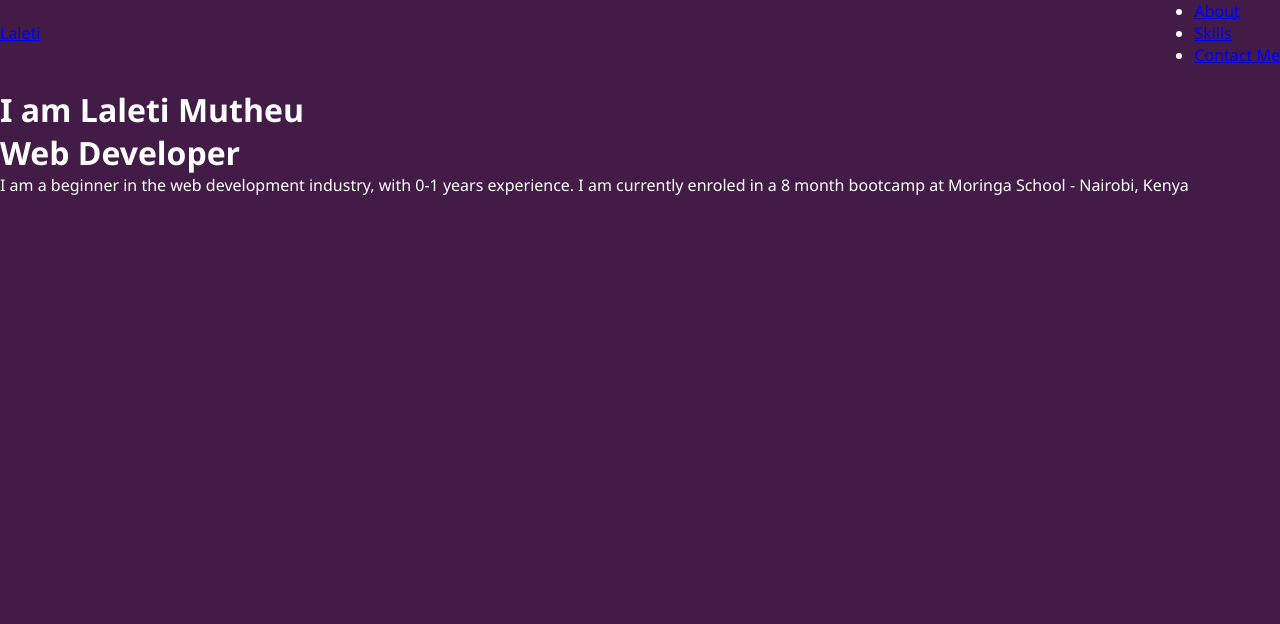
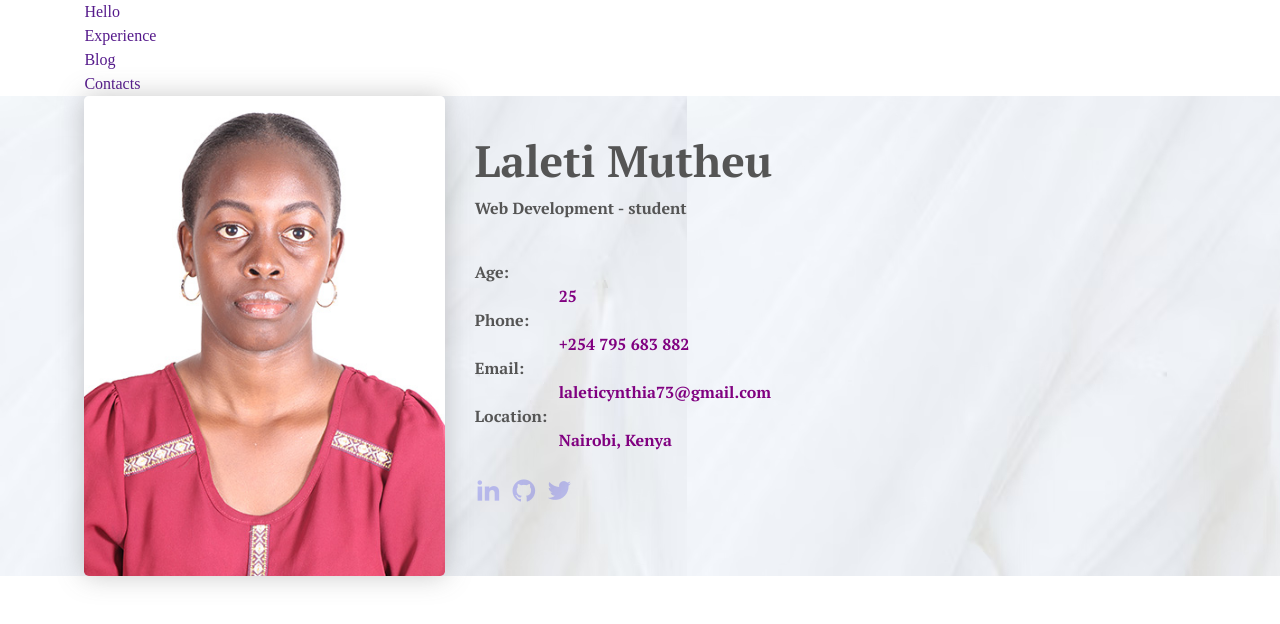
Before and after one commit to CynthiaLM/Portfolio, a plain HTML site: page index.html in a window 1280 px wide. Drawn offline with nearby package versions, Linux system fonts and the light colour scheme.

Commit message:
restructuring

```diff
--- a/index.css
+++ b/index.css
@@ -1,19 +1,136 @@
+@import url('https://fonts.googleapis.com/css2?family=PT+Serif:wght@700&display=swap');
+:root{
+    --header-height: 3.5 rem;
+    --primary-color: #4a4a4a;
+    --primary-color-alt: #575757;
+    --linear-gradient: linear-gradient(54 deg, rgba(45,45,45,0.95) 34%, rgba(45,45,45,0.95));
+    --title-color: #4a4a4a;
+    --text-color: #555;
+    --text-color-alt: #999;
+    --bg-color: #fff;
+    --bg-color-alt: #e9ecef;
+    --border-color: #f1f1f1;
+    /*font*/
+    --PT-font: 'PT Serif', serif;
+    --fs-h1: 2.75rem;
+    --fs-h2: 2.25rem;
+    --fs-lg: 1.125rem;
+    --fs-base: 1rem;
+    --fs-sm: 0.875rem;
+    --fs-xs: 0.75rem;
+    --medium: 500;
+    --semibold: 600;
+    --bold: 700;
+}
+
 *{
     margin: 0;
     padding: 0;
-    font-family: 'Segoe UI', Tahoma, Geneva, Verdana, sans-serif;
+    box-sizing: border-box;
 }
-.header{
-    min-height: 100vh;
-    width: 100%;
-    background: #421c46;
-    color: white;
-    position: relative;
+html{
+    scroll-behavior: smooth;
 }
-nav{
-    display: flex;
-    justify-content: space-between;
-    align-items: center;
-    position: relative;
-    z-index: 1;
+body
+button
+input
+textarea{
+    font-family: var(--PT-font);
+    font-size: var(--fs-base);
 }
+body{
+    background-color: var(--bg-color);
+    color: var(--text-color);
+    line-height: 1.5em;
+}
+h1,
+h2,
+h3{
+    font-family: var(--PT-font);
+    font-weight: var(--bold);
+}
+ul{
+    list-style: none;
+}
+a{
+    text-decoration: none;
+}
+button{
+    cursor: pointer;
+    background: none;
+    border: none;
+    outline: none;
+}
+img{
+    max-width: 100%;
+    height: auto;
+}
+textarea,
+input{
+    background: none;
+    border: none;
+    outline: none;
+}
+.home{
+    background: url(./photos/background\ 1.avif);
+}
+.container{
+    max-width: 1140px;
+    margin: 0 auto;
+    padding-left: 0.9rem;
+    padding-right: 0.9rem;
+}
+.grid{
+    display: grid;
+}
+.home__container{
+    grid-template-columns: 4fr 8fr;
+    column-gap: 1.875rem;
+}
+.home__data{
+    z-index: 10;
+}
+.home__img{
+    width:500px;
+    height: 480px;
+    object-fit: cover;
+    border-radius: 0.3rem;
+    box-shadow: 0 0 27px rgb(96 96 96 /34%);
+}
+.home__name,
+.home__about,
+.home__list,
+.home__social-media{
+    color: #555;
+    font-family: var(--PT-font);
+}
+.home__name{
+    font-size: var(--fs-h1);
+    line-height: 1.14em;
+    margin:0.9em 0 0.23em;
+}
+.home__about{
+    margin-bottom: 2.5em;
+}
+.hme__list dt{
+    float: left;
+    font-weight: var(--bold);
+    opacity: 0.4;
+}
+.home__list dd{
+    padding-left: 5.25em;
+    color: purple;
+}
+.home__social-media{
+    margin: 1.25rem 0 2.2rem;
+}
+.home__social-link{
+    font-size: 1.7rem;
+    line-height: 1.36em;
+    margin-right: 0.25rem;
+    opacity: 0.2;
+}
+.home__social-link:hover{
+    opacity: 0.9;
+    color: blueviolet;
+}
--- a/index.html
+++ b/index.html
@@ -3,54 +3,58 @@
 <head>
     <meta charset="UTF-8">
     <meta name="viewport" content="width=device-width, initial-scale=1.0">
+    <link href="https://cdn.jsdelivr.net/npm/remixicon@3.5.0/fonts/remixicon.css" rel="stylesheet">
     <title>Personal Portfolio</title>
     <link rel="stylesheet" href="index.css">
 </head>
 <body>
-    <div class="header">
-        <nav>
-            <a href="#" class="logo">Laleti</a>
-            <div class="nav-bar">
-                <ul>
-                    <li><a href="#">About</a></li>
-                    <li><a href="#">Skills</a></li>
-                    <li><a href="#">Contact Me</a></li>
-                </ul>
-            </div>
-        </nav>
-        <div class="left-sidebar"></div>
-        <div class="row">
-            <img src="" alt="">
+<header class="header" id="header">
+    <nav class="nav container">
+        <div class="nav__menu" id="nav-menu">
+            <ul class="nav__list">
+                <li>
+                    <a href="" class="nav__link">Hello</a>
+                </li>
+                <li>
+                    <a href="" class="nav__link">Experience</a>
+                </li>
+                <li>
+                    <a href="" class="nav__link">Blog</a>
+                </li>
+                <li>
+                    <a href="" class="nav__link">Contacts</a>
+                </li>
+            </ul>
         </div>
-        <div class="right-column">
-            <h1>I am Laleti Mutheu <br>
-            Web Developer
-            </h1>
-            <p>I am a beginner in the web development industry, with 0-1 years experience. I am currently enroled in a 8 month bootcamp at Moringa School - Nairobi, Kenya</p>
-            <div class="socials">
-                <div class="icon">
-                    <i class="facebook"></i>
-                    <a href="#">
-                        <i class="link-alt"></i>
-                    </a>
-                </div>
-
-                <div class="icon">
-                    <i class="instagram"></i>
-                    <a href="#">
-                        <i class="link-alt"></i>
-                    </a>
-                </div>
-
-                <div class="icon">
-                    <i class="twitter"></i>
-                    <a href="#">
-                        <i class="link-alt"></i>
-                    </a>
+    </nav>
+</header>
+    <main class="main">
+        <section class="home" id="home">
+            <div class="home__container container grid">
+                <img src="./photos/Portfolio.jpg" alt="" class="home__img">
+                <div class="home__data">
+                    <h1 class="home__name">Laleti Mutheu</h1>
+                    <p class="home__about">Web Development - student</p>
+                    <dl class="home__list">
+                        <dt>Age:</dt>
+                        <dd>25</dd>
+                        <dt>Phone:</dt>
+                        <dd>+254 795 683 882</dd>
+                        <dt>Email:</dt>
+                        <dd>laleticynthia73@gmail.com</dd>
+                        <dt>Location:</dt>
+                        <dd>Nairobi, Kenya</dd>
+                    </dl>
+                    <div class="home__social-media">
+                        <a href="https://ke.linkedin.com/" target="_blank" class="home__social-link"><i class="ri-linkedin-fill"></i></a>
+                        <a href="https://github.com/" target="_blank" class="home__social-link"><i class="ri-github-fill"></i></a>
+                        <a href="https://twitter.com/" target="_blank" class="home__social-link"><i class="ri-twitter-fill"></i></a>
+                    </div>
                 </div>
             </div>
-        </div>
 
-    </div>
+        </section>
+    </main>
+<script src="./index.js"></script>
 </body>
 </html>
```
Also changed, not shown: photos/background 1.avif (added), photos/background.avif (added).
